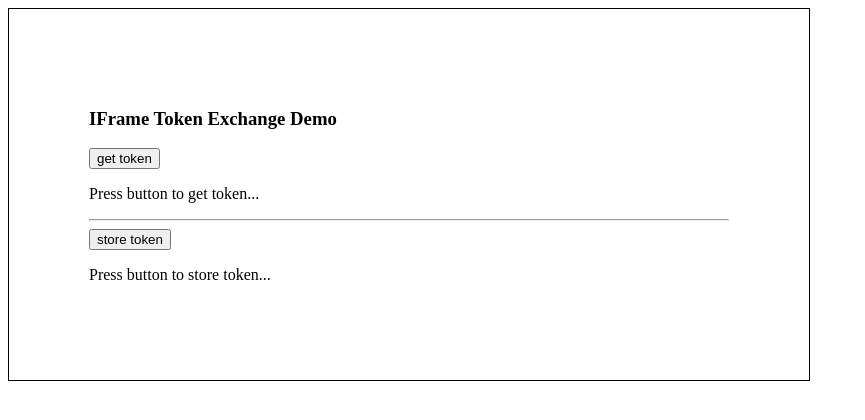
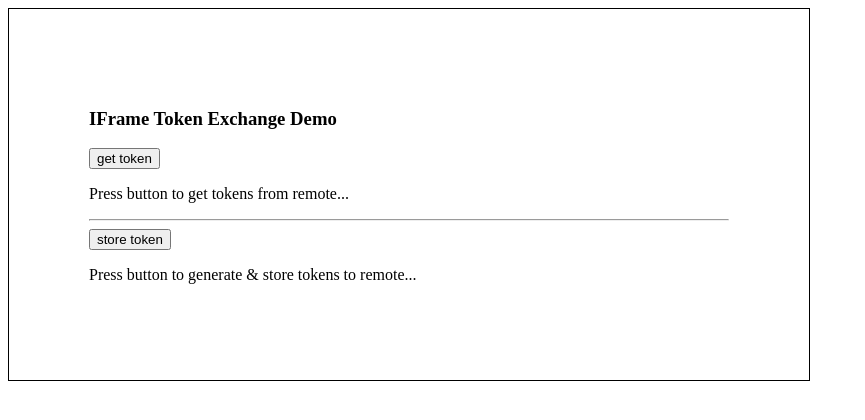
Before and after one commit to TENDesign/iframe_parent_demo, a plain HTML site: page index.html in a window 1280 px wide. Shown: the whole page, without its empty margins (0-865 px from the left). Drawn offline with Linux system fonts and the light colour scheme.

Commit message:
update text

```diff
--- a/index.html
+++ b/index.html
@@ -21,14 +21,14 @@
                 <button style="display: block;" id="getTokenButton">
                     get token
                 </button>
-                <p id="getTokenResponse">Press button to get token...</p>
+                <p id="getTokenResponse">Press button to get tokens from remote...</p>
             </div>
             <hr>
             <div>
                 <button  style="display: block;"  id="storeTokenButton">
                     store token
                 </button>
-                <p id="storeTokenResponse">Press button to store token...</p>
+                <p id="storeTokenResponse">Press button to generate & store tokens to remote...</p>
             </div>
         </div>
     </div>
```
